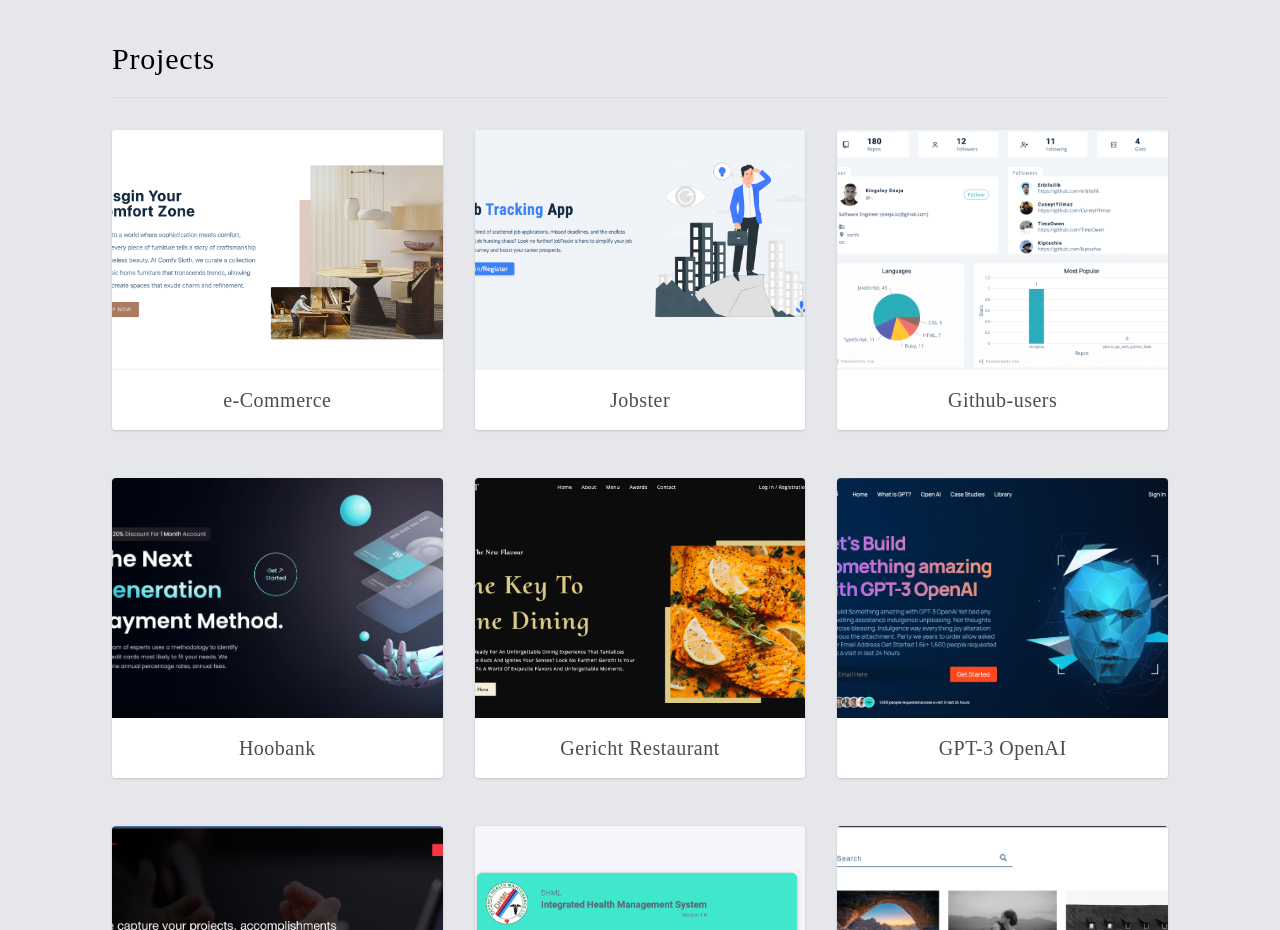
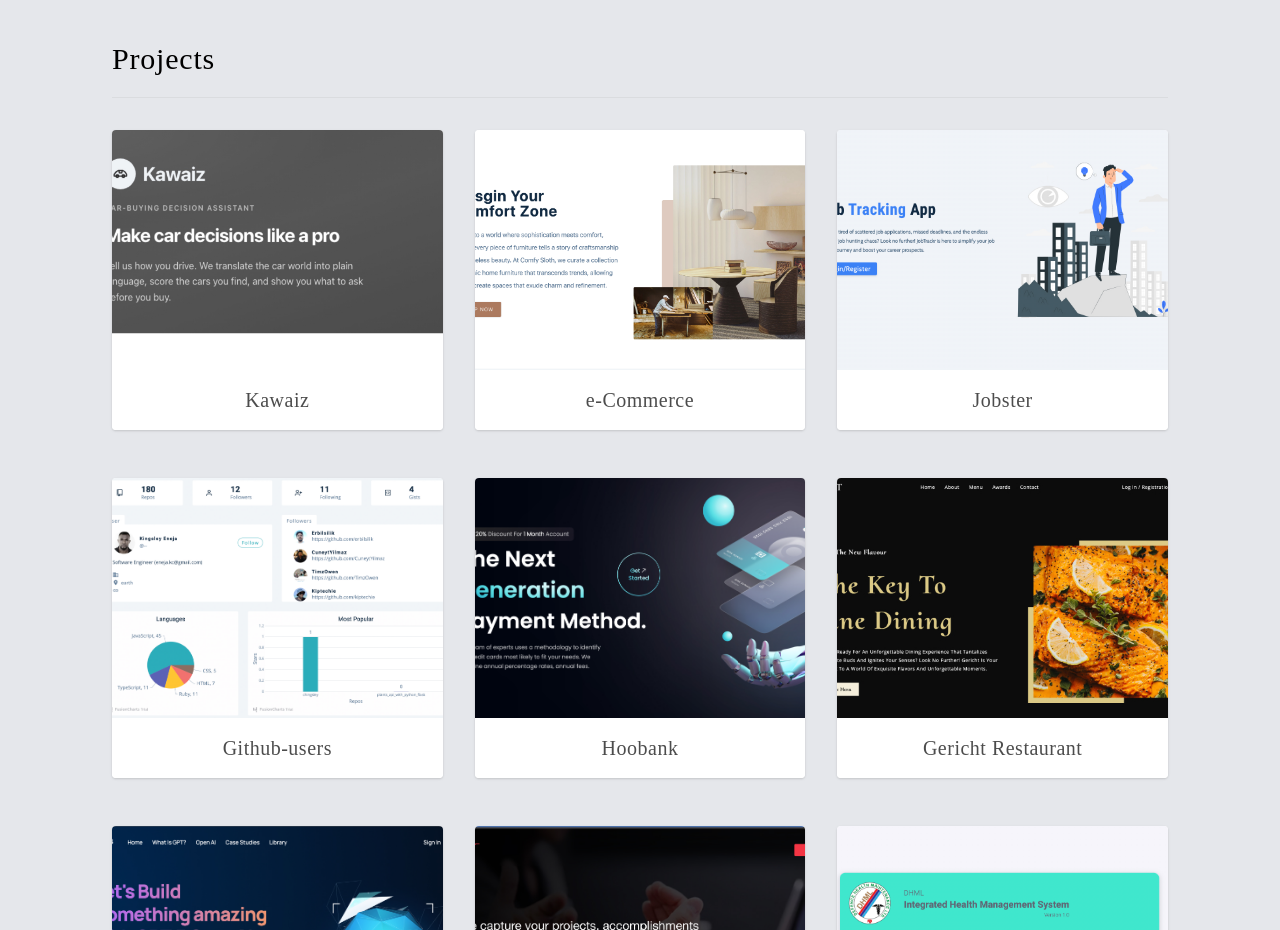
Before and after one commit to chingsley/portfolio_website_v4, a React (Create React App) app: page / in a window 1280 px wide. Shown: the part 1940-2870 px from the top of the page. Built offline with nearby package versions, Linux system fonts and the light colour scheme.

Commit message:
Add Kawaiz project with updated hero screenshot

```diff
--- a/src/components/projects/Project.tsx
+++ b/src/components/projects/Project.tsx
@@ -3,7 +3,7 @@ import styled from "styled-components";
 import { TProject } from "../../types/Project.type";
 
 
-const Project: React.FC<TProject> = ({ name, image, url }) => {
+const Project: React.FC<TProject> = ({ name, image, url, imageObjectPosition }) => {
   return (
     <Wrapper
       href={url}
@@ -11,7 +11,12 @@ const Project: React.FC<TProject> = ({ name, image, url }) => {
       rel="noopener noreferrer"
       className="project"
     >
-      <img src={image} alt={name} className="img" />
+      <img
+        src={image}
+        alt={name}
+        className="img"
+        style={imageObjectPosition ? { objectPosition: imageObjectPosition } : undefined}
+      />
       <footer>
         <h2>{name}</h2>
       </footer>
--- a/src/data/projects.data.ts
+++ b/src/data/projects.data.ts
@@ -1,6 +1,15 @@
 import { nanoid } from 'nanoid';
 
 const projects = [
+  {
+    id: nanoid(),
+    name: 'Kawaiz',
+    image: require('../assets/img/kawaiz.jpg'),
+    url: 'https://kawaiz.com/',
+    type: 'advanced',
+    order: 1,
+    imageObjectPosition: 'top'
+  },
   {
     id: nanoid(),
     name: 'e-Commerce',
--- a/src/types/Project.type.ts
+++ b/src/types/Project.type.ts
@@ -5,4 +5,5 @@ export interface TProject {
   url: string;
   type: string;
   order: number;
+  imageObjectPosition?: string;
 };
```
Also changed, not shown: src/assets/img/kawaiz.jpg (added).
